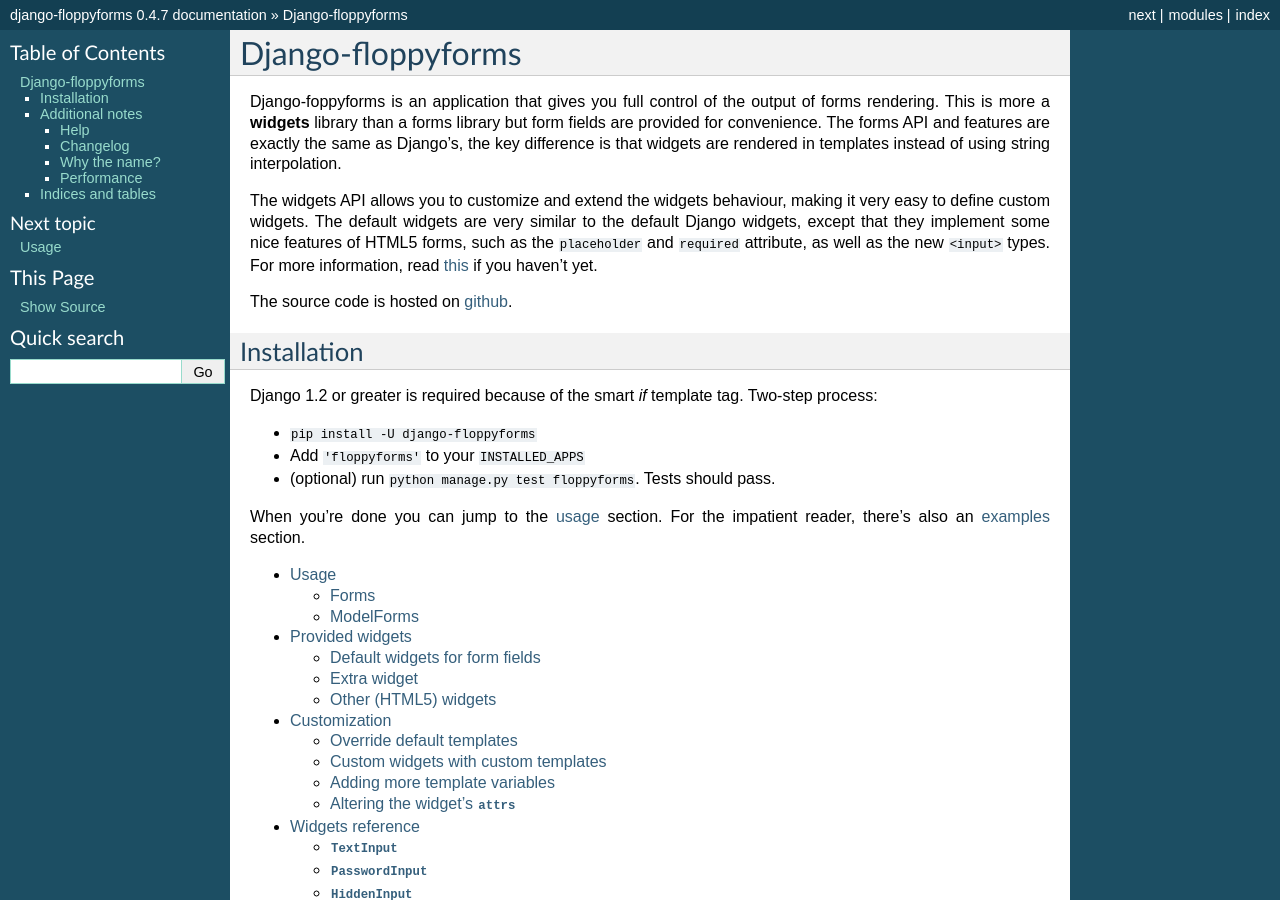
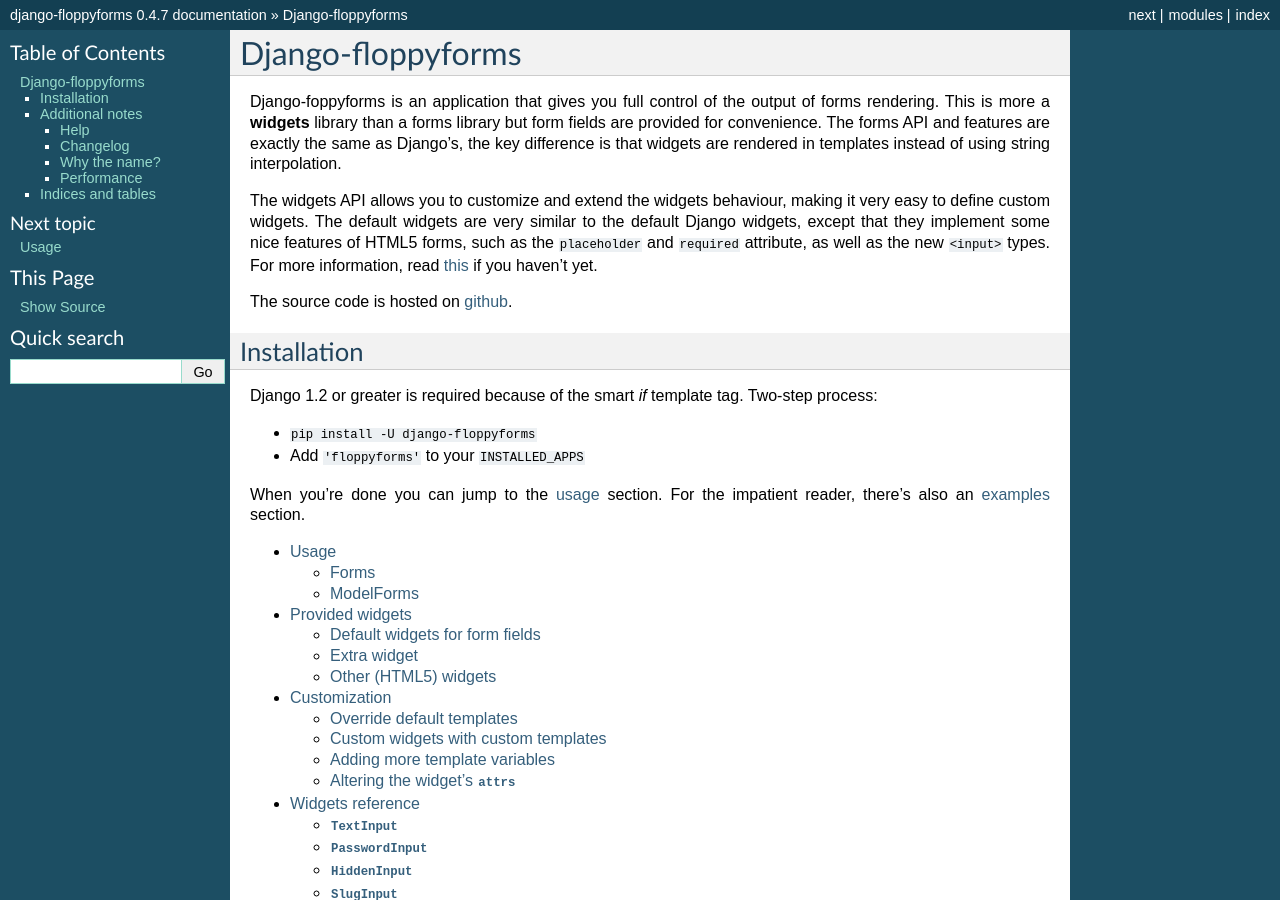
Before and after one commit to jazzband/django-floppyforms, a Sphinx documentation site: the page built from docs/index.rst, in a window 1280 px wide and 900 px high. Built offline with Sphinx 7.4.7, drawn with Linux system fonts in a browser that asks for light colours.

Commit message:
Removed line from docs that mention running the tests as app tests as it doesn't work anymore with the mmodular test suite.

```diff
--- a/docs/index.rst
+++ b/docs/index.rst
@@ -28,7 +28,6 @@
 
 * ``pip install -U django-floppyforms``
 * Add ``'floppyforms'`` to your ``INSTALLED_APPS``
-* (optional) run ``python manage.py test floppyforms``. Tests should pass.
 
 When you're done you can jump to the :doc:`usage <usage>` section. For the
 impatient reader, there's also an :doc:`examples <examples>` section.
```
